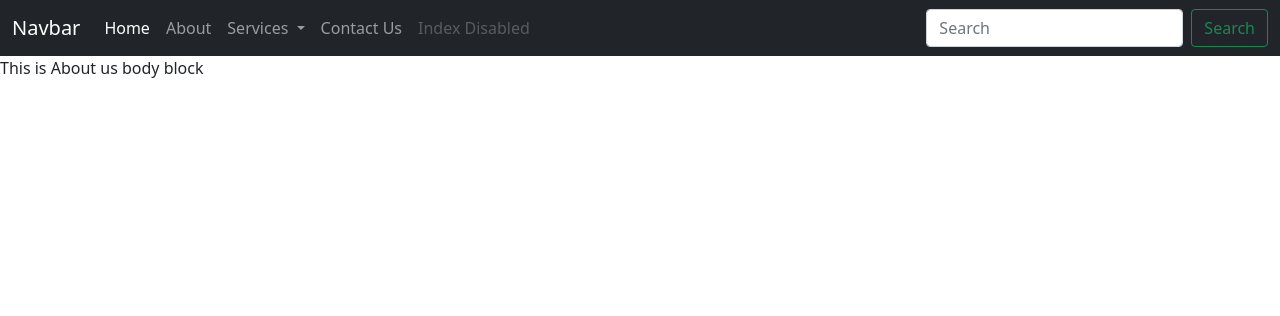
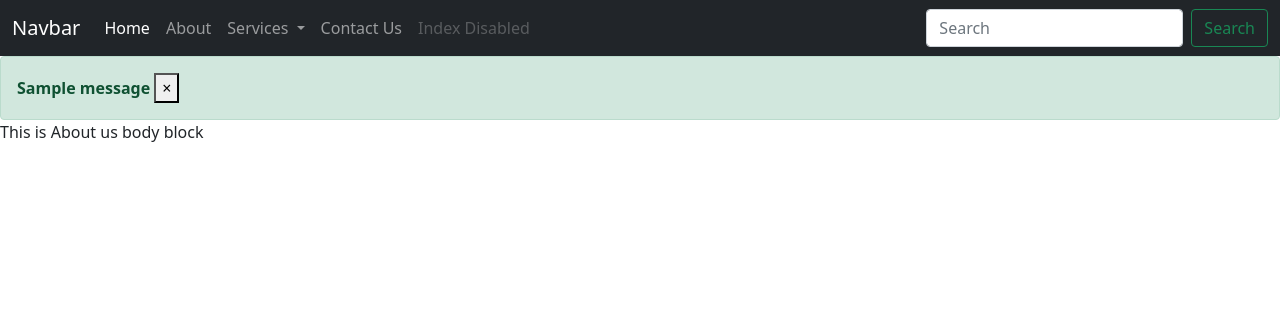
Before and after one commit to suchitra2020180/MyKitchen_Project, a Django app: page /about in a window 1280 px wide. Shown: the top 316 px of the page. Run offline with Django 3.2, Linux system fonts and the light colour scheme; one stand-in notice (Sample message) is shown.

Commit message:
Added Contact data to admin database

```diff
--- a/MyKitchen_Project/settings.py
+++ b/MyKitchen_Project/settings.py
@@ -11,6 +11,7 @@ https://docs.djangoproject.com/en/3.2/ref/settings/
 """
 
 from pathlib import Path
+from django.contrib.messages import constants as messages
 
 # Build paths inside the project like this: BASE_DIR / 'subdir'.
 BASE_DIR = Path(__file__).resolve().parent.parent
--- a/Mykitchen_App/models.py
+++ b/Mykitchen_App/models.py
@@ -7,3 +7,7 @@ class Contact(models.Model):
     mobile=models.CharField(max_length=12)
     desc=models.TextField()
     date=models.DateField()
+
+
+    def __str__(self):
+        return self.name
--- a/Mykitchen_App/views.py
+++ b/Mykitchen_App/views.py
@@ -1,4 +1,8 @@
 from django.shortcuts import render,HttpResponse
+from datetime import datetime
+from Mykitchen_App.models import Contact
+from django.contrib import messages
+
 
 # Create your views here.
 def index(request):
@@ -25,6 +29,15 @@ def Services(request):
     return render(request,'Services.html')
 
 def contact(request):
+    if request.method =="POST":
+        name = request.POST.get('name')
+        email = request.POST.get('email')
+        mobile = request.POST.get('mobile')
+        desc = request.POST.get('desc')
+        contact=Contact(name=name,email=email, mobile=mobile,desc=desc,date=datetime.today())
+        contact.save()
+        messages.success(request, 'Message sent successully!')
+
     return render(request,'Contact.html')
 
 def address(request):
--- a/templates/base.html
+++ b/templates/base.html
@@ -66,7 +66,28 @@
     </div>
   </div>
 </nav>
+
+{% if messages %}
+{% for message in messages %}
+<div class="alert alert-{{ message.tags }} alert-dismissible fade show my-0" role="alert">
+  <strong>{{ message }}</strong>
+  <button type="button" class="close" data-dismiss="alert" aria-label="Close">
+  <span aria-hidden="true">&times;</span>
+  </button>
+</div>
+
+{% endfor %}
+{% endif %}
 {% block body %} {% endblock body %}
+
+
+
+
+
+
+
+
+
     <!-- Optional JavaScript; choose one of the two! -->
 
     <!-- Option 1: Bootstrap Bundle with Popper -->
```
Also changed, not shown: db.sqlite3.
